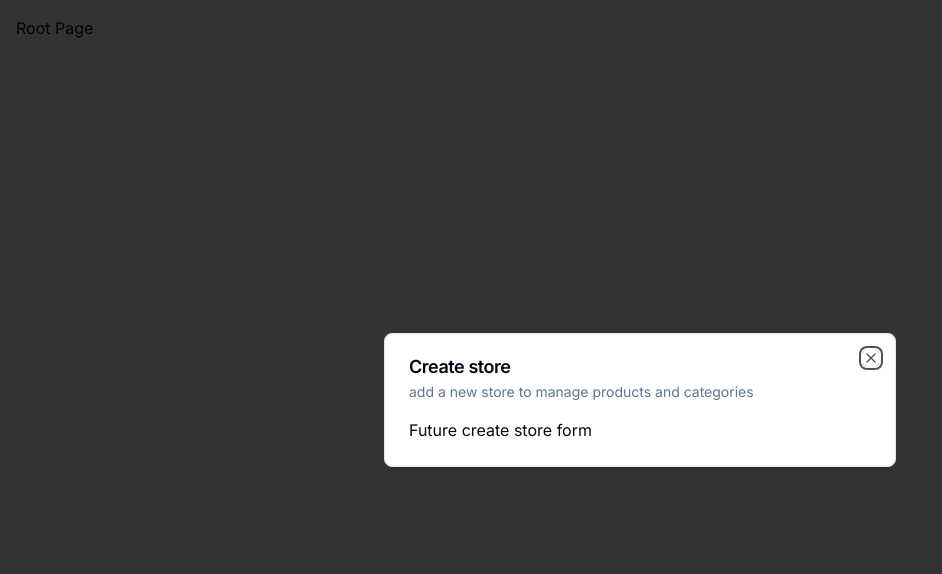
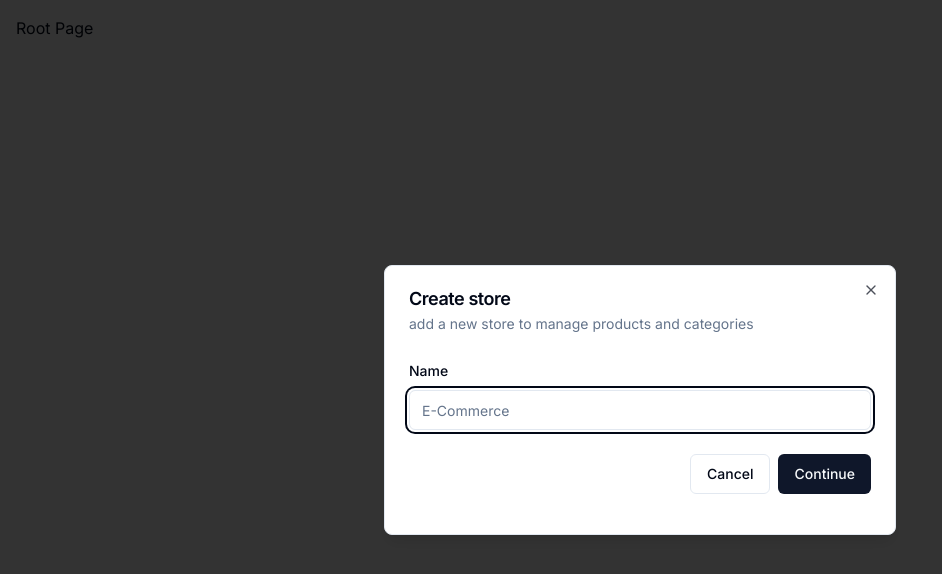
Before and after one commit to CalcuDaus/ecommerce-admin, a Next.js app: page / in a window 1280 px wide. Shown: the top 574 px of the page, without its empty margins (0-942 px from the left). Built offline with nearby package versions, Linux system fonts and the light colour scheme.

Commit message:
complete store modal and adding prisma

```diff
--- a/components/modals/store-modal.tsx
+++ b/components/modals/store-modal.tsx
@@ -5,7 +5,17 @@ import { useForm } from "react-hook-form";
 import { zodResolver } from "@hookform/resolvers/zod";
 
 import { useStoreModal } from "@/hooks/use-store-modal";
-import { Modal } from "../ui/modal";
+import { Modal } from "@/components/ui/modal";
+import {
+  Form,
+  FormControl,
+  FormField,
+  FormItem,
+  FormLabel,
+  FormMessage,
+} from "@/components/ui/form";
+import { Input } from "@/components/ui/input";
+import { Button } from "@/components/ui/button";
 
 const formSchema = z.object({
   name: z.string().min(1),
@@ -15,7 +25,16 @@ export const StoreModal = () => {
   const storeModal = useStoreModal();
   const form = useForm<z.infer<typeof formSchema>>({
     resolver: zodResolver(formSchema),
+    defaultValues: {
+      name: "",
+    },
   });
+
+  const onSubmit = async (values: z.infer<typeof formSchema>) => {
+    console.log(values);
+    // TODO: Create Store
+  };
+
   return (
     <Modal
       title="Create store"
@@ -23,7 +42,31 @@ export const StoreModal = () => {
       isOpen={storeModal.isOpen}
       onClose={storeModal.onClose}
     >
-      Future create store form
+      <div className="space-y-4 py-2 pb-4">
+        <Form {...form}>
+          <form action="" onSubmit={form.handleSubmit(onSubmit)}>
+            <FormField
+              control={form.control}
+              name="name"
+              render={({ field }) => (
+                <FormItem>
+                  <FormLabel>Name</FormLabel>
+                  <FormControl>
+                    <Input placeholder="E-Commerce" {...field} />
+                  </FormControl>
+                  <FormMessage />
+                </FormItem>
+              )}
+            />
+            <div className="pt-6 space-x-2 flex items-center justify-end w-full">
+              <Button variant="outline" onClick={storeModal.onClose}>
+                Cancel
+              </Button>
+              <Button type="submit">Continue</Button>
+            </div>
+          </form>
+        </Form>
+      </div>
     </Modal>
   );
 };
--- a/package.json
+++ b/package.json
@@ -11,6 +11,7 @@
   "dependencies": {
     "@clerk/nextjs": "^4.29.3",
     "@hookform/resolvers": "^3.3.4",
+    "@prisma/client": "^5.8.1",
     "@radix-ui/react-dialog": "^1.0.5",
     "@radix-ui/react-label": "^2.0.2",
     "@radix-ui/react-slot": "^1.0.2",
@@ -34,6 +35,7 @@
     "eslint": "^8",
     "eslint-config-next": "14.0.4",
     "postcss": "^8",
+    "prisma": "^5.8.1",
     "tailwindcss": "^3.3.0",
     "typescript": "^5"
   }
```
Also changed, not shown: 2 other files (tests, documents, lock files or other folders).
